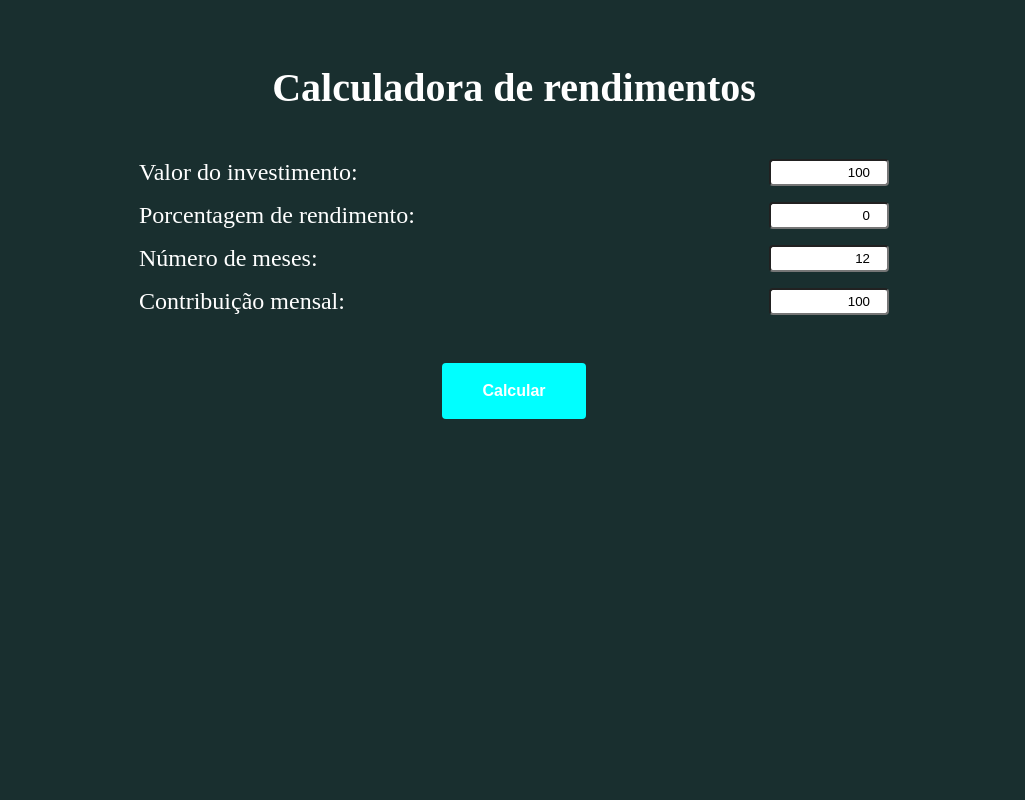
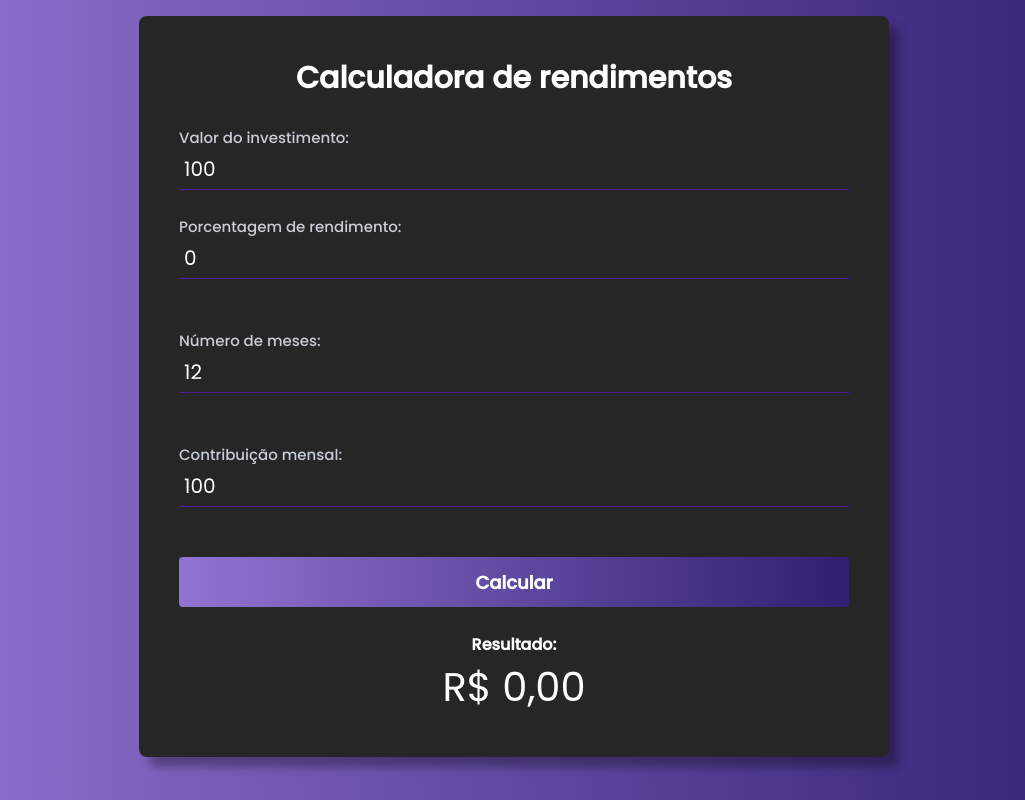
Before and after one commit to DevJpFarias/investment-amount, a plain HTML site: page index.html in a window 1280 px wide. Shown: the whole page, without its empty margins (126-1151 px from the left). Drawn offline with Linux system fonts and the light colour scheme.

Commit message:
refactor: atualização no visual e correção do script

```diff
--- a/index.html
+++ b/index.html
@@ -4,40 +4,47 @@
   <meta charset="UTF-8">
   <meta name="viewport" content="width=device-width, initial-scale=1.0">
 
-  <title>Calculadora Rendimentos</title>
+  <title>Calculador Rendimentos</title>
 
-  <link rel="stylesheet" href="style.css">
+  <link rel="stylesheet" href="styles.css">
 </head>
 <body>
+    <div id="calculator">
       <h1>Calculadora de rendimentos</h1>
 
-    <div id="calculador">
-        <div class="row">
+      <div id="input_box">
+        <div class="input-field">
           <label>Valor do investimento: </label>
           <input type="number" id="principal" name="principal" value="100" min="0" />
         </div>
 
-        <div class="row">
+        <div class="input-field">
           <label>Porcentagem de rendimento: </label>
           <input type="number" id="rate" name="rate" min="0" max="1000" step="1" value="0"/><br>
         </div>
 
-        <div class="row">
+        <div class="input-field">
           <label>Número de meses: </label>
           <input type="number" id="months" name="months" value="12" min="1"/><br>
         </div>
 
-        <div class="row">
+        <div class="input-field">
           <label>Contribuição mensal: </label>
           <input type="number" id="monthly" name="monthly" value="100" min="0" /><br>
         </div>
 
-        <div id="button-div">
-            <button id="btn-calcular" onclick="calculateCompoundInterest()">Calcular</button>
+        <button id="calculate" onclick="calculateCompoundInterest()">
+          Calcular
+        </button>
+
+        <div id="result">
+          <h4>Resultado:</h4>
+          <span id="total">
+            R$ 0,00
+          </span>
         </div>
       </div>
-
-    <div id="result"></div>
+    </div>
 
   <script src="script.js"></script>
 </body>
--- a/script.js
+++ b/script.js
@@ -10,11 +10,10 @@ function calculateCompoundInterest() {
     amount = amount * (1 + (rate / 100)) + monthly;
   }
 
-  const resultDiv = document.getElementById("result");
+  const resultValue = document.getElementById("total");
 
-  resultDiv
+  resultValue
     .innerHTML =
-      "Montante final: " +
       amount.toLocaleString(
         'pt-br',
         {
--- a/style.css
+++ /dev/null
@@ -1,69 +0,0 @@
-html,
-body {
-    margin: 0;
-    padding: 0;
-}
-
-body {
-    color: rgb(255, 255, 255);
-    background-color: rgba(4, 28, 28, 0.912);
-    padding: 1rem;
-}
-
-h1 {
-    text-align: center;
-    font-size: 2.5rem;
-    margin: 3rem 0;
-}
-
-#calculador {
-    margin: 0 auto;
-    max-width: 750px;
-}
-
-.row {
-    display: flex;
-    flex-direction: row;
-    justify-content: space-between;
-    margin-bottom: 1rem;
-}
-
-label {
-    font-size: 1.5rem;
-    flex-grow: 1;
-}
-
-input {
-    width: 7rem;
-    border-radius: 4px;
-    text-align: end;
-}
-
-#button-div {
-    display: flex;
-    justify-content: center;
-    align-items: center;
-    margin: 3rem 0;
-}
-
-#btn-calcular {
-    height: 3.5rem;
-    width: 9rem;
-    border-radius: 4px;
-    border: none;
-    background-color: cyan;
-    color: white;
-    font-size: 1rem;
-    font-weight: bold;
-    cursor: pointer;
-}
-
-#btn-calcular:hover {
-    background-color: rgba(0, 255, 255, 0.9);
-}
-
-#result {
-    margin: 0 auto;
-    padding-left: 10%;
-    font-size: 2rem;
-}
--- /dev/null
+++ b/styles.css
@@ -0,0 +1,96 @@
+@import url('https://fonts.googleapis.com/css2?family=Poppins:wght@100;200;300;400;500&display=swap');
+
+:root {
+    --linear-gradient: linear-gradient(90deg, #9174d2, #6149a1, #311f71);
+}
+
+* {
+    font-family: 'Poppins', sans-serif;
+    margin: 0;
+    padding: 0;
+    box-sizing: border-box;
+}
+
+body {
+    color: rgb(255, 255, 255);
+    background: var(--linear-gradient);
+    padding: 1rem;
+}
+
+#calculator {
+    margin: 0 auto;
+    max-width: 750px;
+    background-color: #262626;
+    padding: 40px;
+    border-radius: 8px;
+    box-shadow: 10px 10px 10px rgba(0,0,0,0.323);
+    display: flex;
+    flex-direction: column;
+    gap: 25px;
+}
+
+#calculator h1 {
+    font-size: 30px;
+    position: relative;
+    text-align: center;
+}
+
+/* #calculator h1::before{
+    position: absolute;
+    content: '';
+    height: 3px;
+    width: 150px;
+    background: var(--linear-gradient);
+    bottom: 5px;
+} */
+
+#input_box {
+    display: flex;
+    flex-direction: column;
+    gap: 25px;
+}
+
+.input-field {
+    display: flex;
+    flex-direction: column;
+    width: 100%;
+}
+
+.input-field label {
+    font-size: 15px;
+    color: #c8ced6;
+    font-weight: 500;
+}
+
+.input-field input {
+    background-color: transparent;
+    border: none;
+    border-bottom: 1px solid #4c1d95;
+    color: #fff;
+    font-size: 20px;
+    padding: 5px;
+}
+
+.input-field input:focus {
+    outline: none;
+}
+
+#result {
+    text-align: center;
+}
+
+#total {
+    font-size: 40px;
+}
+
+#calculate {
+    background: var(--linear-gradient);
+    border: none;
+    padding: 10px;
+    color: #fff;
+    font-weight: bold;
+    font-size: 18px;
+    border-radius: 4px;
+    cursor: pointer;
+    height: 50px;
+}
```
Lines whose indentation alone changed are shown as unchanged.
